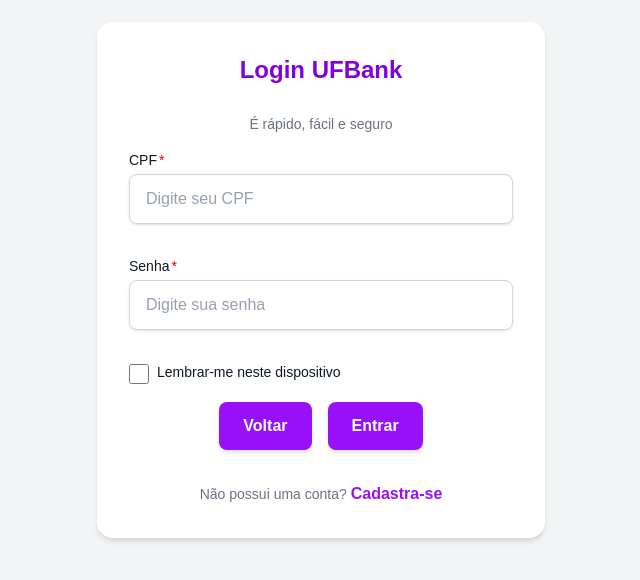
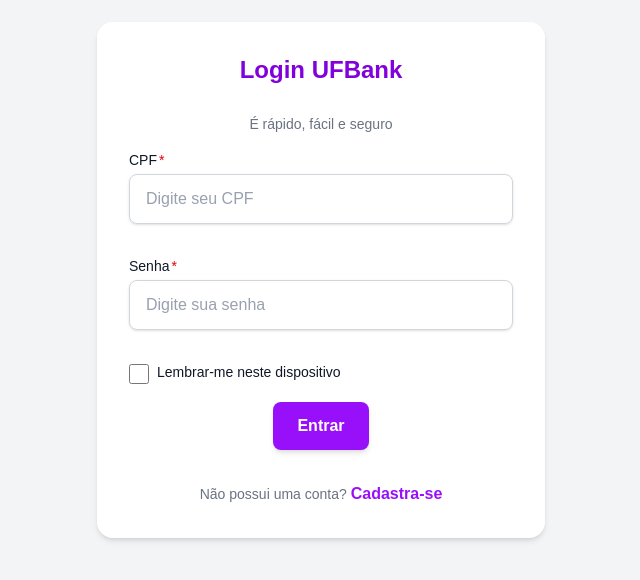
Before and after one commit to costagguilherme/ufbank-matc84, a Next.js app: page /login in a window 1280 px wide. Shown: the part 120-700 px from the top of the page, without its empty margins (319-959 px from the left). Built offline with nearby package versions, Linux system fonts and the light colour scheme.

Commit message:
refactor: use arrow icon for back button on machines page and remove from other pages

```diff
--- a/src/app/machines/page.tsx
+++ b/src/app/machines/page.tsx
@@ -10,8 +10,8 @@ export default async function MachinesPage() {
     return (
         <div className="text-center">
             <MachinesTemplate machines={machines} />
-            <Link href="/dashboard" className="inline-block mt-8 px-6 py-3 bg-purple-600 text-white font-semibold rounded-lg shadow-md hover:bg-purple-700 transition-colors duration-300 focus:outline-none focus:ring-2 focus:ring-purple-400 focus:ring-offset-1">
-                Voltar ao Dashboard
+            <Link href="/dashboard" aria-label="Voltar ao Dashboard" className="inline-block mt-8 p-3 bg-purple-600 text-white font-bold rounded-full shadow-md hover:bg-purple-700 transition-colors duration-300 focus:outline-none focus:ring-2 focus:ring-purple-400 focus:ring-offset-1">
+                <span className="text-2xl">←</span>
             </Link>
         </div>
     );
--- a/src/components/organism/LoginForm.tsx
+++ b/src/components/organism/LoginForm.tsx
@@ -68,15 +68,11 @@ export default function LoginForm() {
         onChange={setRemember}
       />
 
-      <div className="flex justify-center gap-4">
-        <FormButton
-            type="button"
-            label="Voltar"
-            onClick={() => router.push("/")}
-        />
+      <div className="flex justify-center">
         <FormButton
           type="submit"
           label="Entrar"
+          onClick={() => { console.log('Login click') }}
         />
       </div>
 
--- a/src/components/organism/RegistrationForm.tsx
+++ b/src/components/organism/RegistrationForm.tsx
@@ -77,12 +77,7 @@ export default function RegistrationForm() {
         onChange={(checked) => setFormData({ ...formData, acceptTerms: checked })}
       />
 
-      <div className="flex justify-center gap-4">
-        <FormButton
-            type="button"
-            label="Voltar"
-            onClick={() => router.push("/")}
-        />
+      <div className="flex justify-center">
         <FormButton
           type="submit"
           label="Cadastrar"
```
